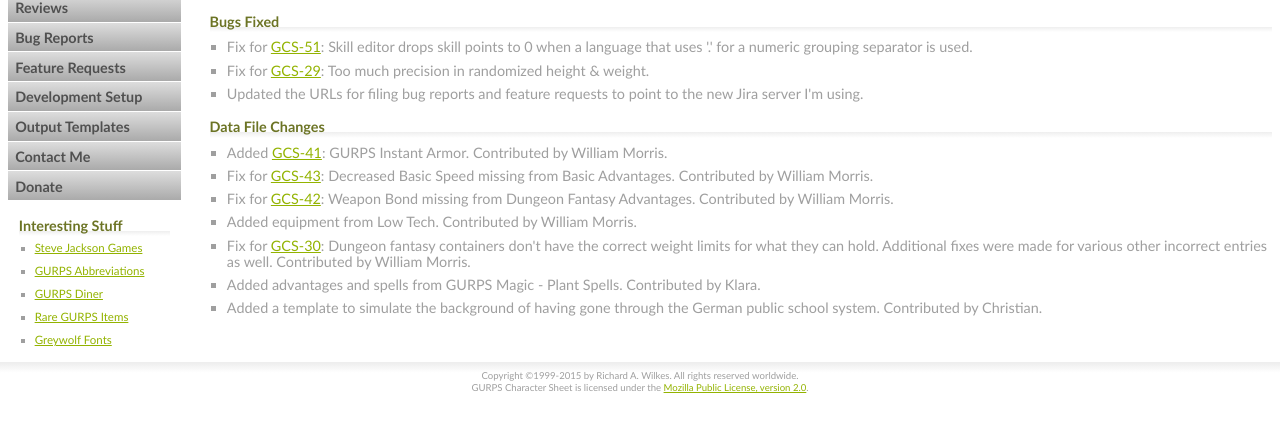
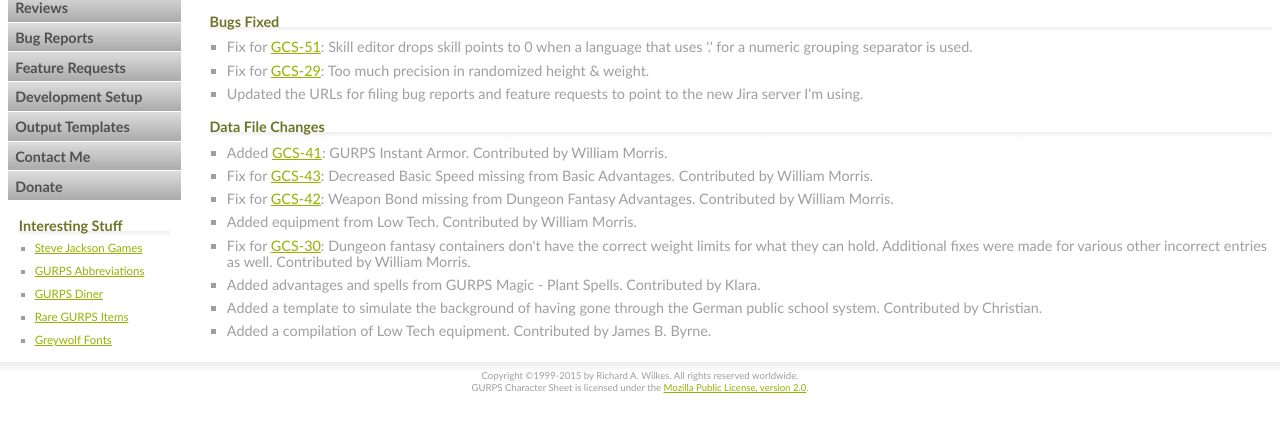
Before and after one commit to richardwilkes/gcs_web, a PHP site: page /in_progress_notes.php in a window 1280 px wide. Shown: the part 220-652 px from the top of the page. Run offline with PHP 8.4, Linux system fonts and the light colour scheme.

Commit message:
Note James' contribution.

```diff
--- a/in_progress_notes.php
+++ b/in_progress_notes.php
@@ -33,6 +33,7 @@
 							Additional fixes were made for various other incorrect entries as well. Contributed by William Morris.</li>
 						<li>Added advantages and spells from GURPS Magic - Plant Spells. Contributed by Klara.</li>
 						<li>Added a template to simulate the background of having gone through the German public school system. Contributed by Christian.</li>
+						<li>Added a compilation of Low Tech equipment. Contributed by James B. Byrne.</li>
 					</ul>
 				</div>
 			</div>
```
